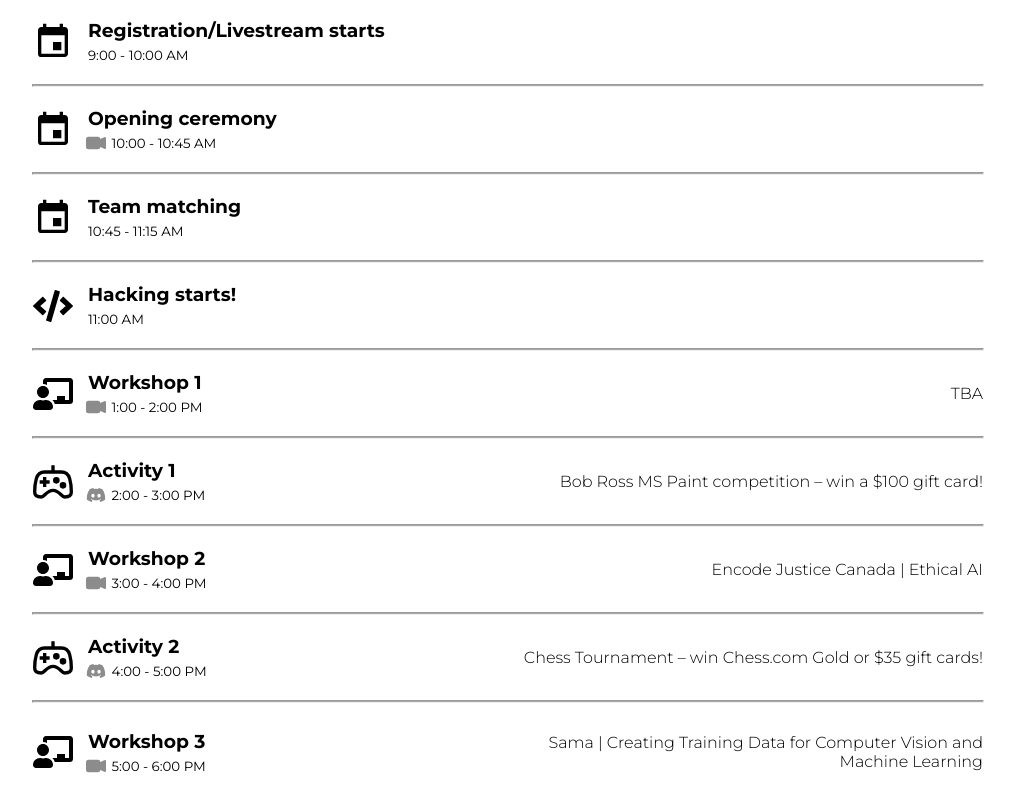
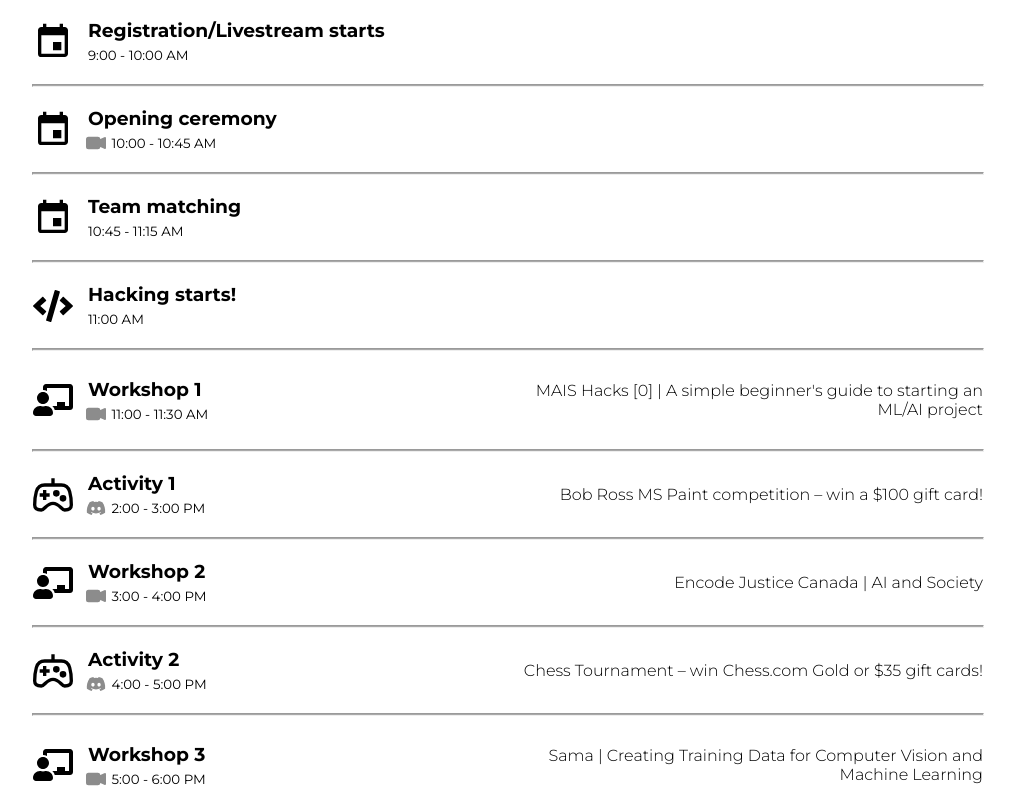
Before and after one commit to McGillAISociety/MAIShacks, a Next.js app: page /live in a window 1280 px wide. Shown: the part 432-1221 px from the top of the page, without its empty margins (132-1147 px from the left). Built offline with nearby package versions, Linux system fonts and the light colour scheme.

Commit message:
final schedule updates

```diff
--- a/components/live/Schedule.js
+++ b/components/live/Schedule.js
@@ -10,9 +10,9 @@ const saturday = [
     { type: 'general', time: "10:00 - 10:45 AM", platform: 'zoom', title: 'Opening ceremony', description: '' },
     { type: 'general', time: "10:45 - 11:15 AM", title: 'Team matching', description: '' },
     { type: 'hacking', time: "11:00 AM", title: 'Hacking starts!', description: '' },
-    { type: 'workshop', time: "1:00 - 2:00 PM", platform: 'zoom', title: 'Workshop 1', description: 'TBA' },
+    { type: 'workshop', time: "11:00 - 11:30 AM", platform: 'zoom', title: 'Workshop 1', description: 'MAIS Hacks [0] | A simple beginner\'s guide to starting an ML/AI project' },
     { type: 'activity', time: "2:00 - 3:00 PM", platform: 'discord', title: 'Activity 1', description: 'Bob Ross MS Paint competition – win a $100 gift card!' },
-    { type: 'workshop', time: "3:00 - 4:00 PM", platform: 'zoom', title: 'Workshop 2', description: 'Encode Justice Canada | Ethical AI' },
+    { type: 'workshop', time: "3:00 - 4:00 PM", platform: 'zoom', title: 'Workshop 2', description: 'Encode Justice Canada | AI and Society' },
     { type: 'activity', time: "4:00 - 5:00 PM", platform: 'discord', title: 'Activity 2', description: 'Chess Tournament – win Chess.com Gold or $35 gift cards!' },
     { type: 'workshop', time: "5:00 - 6:00 PM", platform: 'zoom', title: 'Workshop 3', description: 'Sama | Creating Training Data for Computer Vision and Machine Learning' },
     { type: 'activity', time: "9:00 - 10:00 PM", platform: 'discord', title: 'Activity 3', description: 'Party games (Gartic, skribbl.io, amogus, etc.)' },
```
